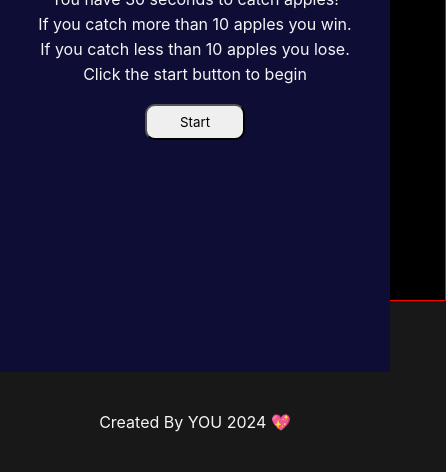
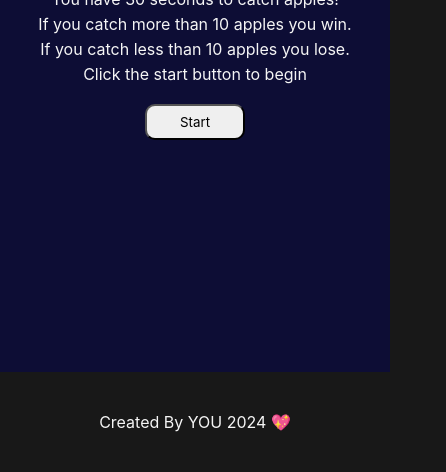
Before and after one commit to gogiss/firstgame, a website built with Vite: page index.html in a window 390 px wide. Shown: the part 372-844 px from the top of the page, 446 px wide, since content can reach past the window. Built offline with nearby package versions, Linux system fonts and the light colour scheme; files whose address does not match are found by name.

Commit message:
added support for mobile

```diff
--- a/index.html
+++ b/index.html
@@ -3,6 +3,7 @@
 
 <head>
   <meta charset="UTF-8" />
+  <meta name="viewport" content="width=device-width, initial-scale=1, maximum-scale=1, user-scalable=no">
   <link rel="icon" type="image/svg+xml" href="/firstgame/assets/favicon.ico" />
   <meta name="viewport" content="width=device-width, initial-scale=1.0" />
   <title>Apple Catcher</title>
@@ -35,6 +36,7 @@
   <footer>
     <p>Created By YOU 2024 💖</p>
   </footer>
+  <script type="module" src="/src/main.js"></script>
 </body>
 
 </html>
--- a/src/main.js
+++ b/src/main.js
@@ -47,11 +47,21 @@ class GameScene extends Phaser.Scene {
     this.bgMusic.play();
 
     this.add.image(0, 0, 'bg').setOrigin(0, 0);
-    this.player = this.physics.add.image(0, sizes.height - 100, 'basket').setOrigin(0, 0);
+
+    this.player = this.physics.add.sprite(0, sizes.height - 100, 'basket').setOrigin(0, 0);
     this.player.setImmovable(true);
     this.player.body.allowGravity = false;
     this.player.setCollideWorldBounds(true);
     this.player.setSize(this.player.width - this.player.width / 4, this.player.height / 6).setOffset(this.player.width / 10, this.player.height - this.player.height / 10);
+
+    this.player.setInteractive();
+    this.input.setDraggable(this.player);
+
+    // Dragging
+    this.input.on('drag', (pointer, gameObject, dragX, dragY) => {
+      gameObject.x = dragX;
+      gameObject.y = gameObject.y;
+    });
 
     this.target = this.physics.add.image(0, 0, 'apple').setOrigin(0, 0);
     this.target.setMaxVelocity(0, speedDown);
@@ -133,6 +143,9 @@ const config = {
   type: Phaser.WEBGL,
   width: sizes.width,
   height: sizes.height,
+  scale: {
+    mode: Phaser.Scale.FIT, // Scale the game while maintaining aspect ratio
+  },
   canvas: gameCanvas,
   physics: {
     default: "arcade",
@@ -141,12 +154,15 @@ const config = {
       debug: true,
     },
   },
+  input: {
+    activePointers: 1
+  },
   scene: [GameScene],
 };
 
 const game = new Phaser.Game(config);
 
 gameStartBtn.addEventListener('click', () => {
-  gameStartDiv.style.display='none';
+  gameStartDiv.style.display = 'none';
   game.scene.resume('scene-game');
 });
```
